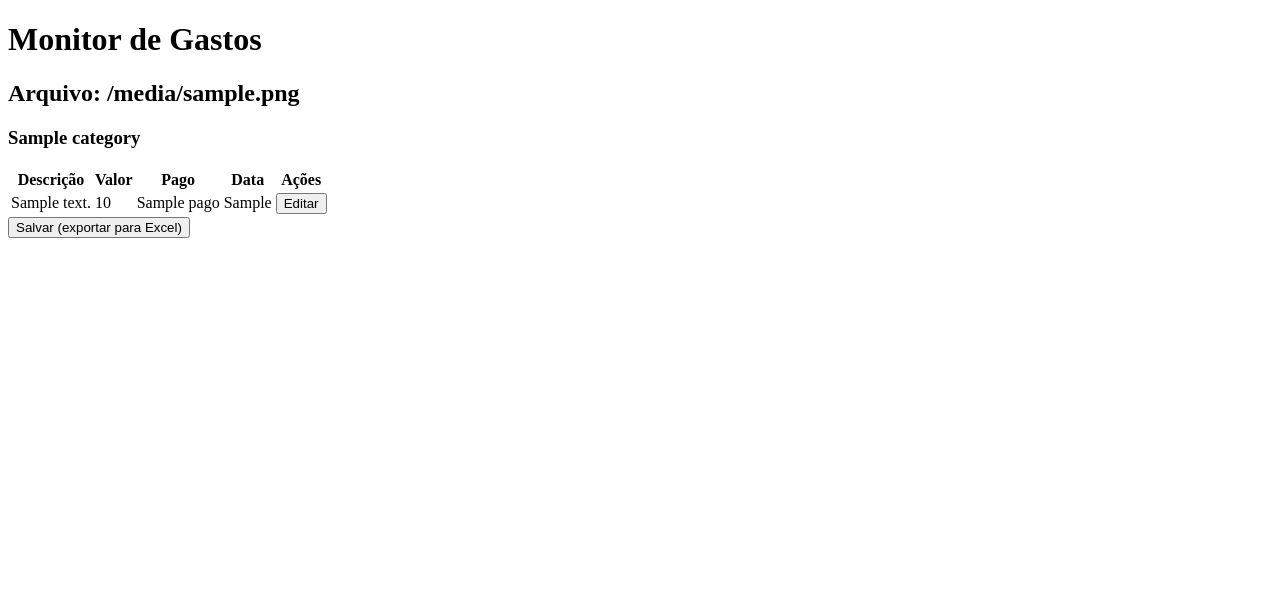
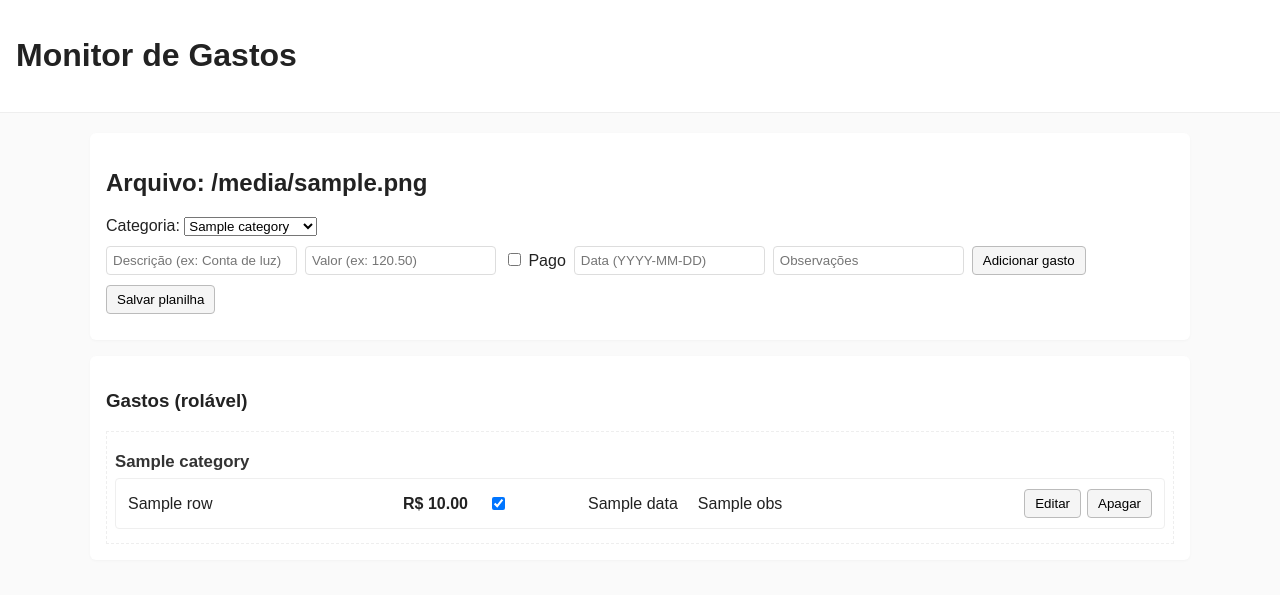
Before and after one commit to maarques/Monitoramento_Gastos, a Flask app: template templates/dashboard.html in a window 1280 px wide. Shown: the top 595 px of the page. Run offline with Flask 2, Linux system fonts and the light colour scheme; the template is opened without the code that fills it: most values are stand-ins (such as "Sample title", 1, 10 or a date in 2020).

Commit message:
esqueci os commits, vai assim mesmo kkkkkk

```diff
--- a/requirements.txt
+++ b/requirements.txt
@@ -1,5 +1,4 @@
 Flask>=2.0
-pandas>=1.5
+pandas>=1.4
 openpyxl>=3.0
-python-dotenv
-pytest
+python-dateutil
--- a/static/css/style.css
+++ b/static/css/style.css
@@ -0,0 +1,15 @@
+body { font-family: Arial, sans-serif; margin: 0; padding: 0; background:#fafafa; color:#222;}
+.topbar { background:#fff; border-bottom:1px solid #eee; padding:16px;}
+.container { padding:20px; max-width:1100px; margin:0 auto;}
+.box { background:#fff; padding:16px; margin-bottom:16px; border-radius:6px; box-shadow: 0 1px 3px rgba(0,0,0,0.03); }
+.row { margin:10px 0; display:flex; gap:8px; align-items:center; flex-wrap:wrap; }
+.form-inline input { padding:6px; border:1px solid #ddd; border-radius:4px; }
+button { padding:6px 10px; border-radius:4px; border:1px solid #bbb; background:#f5f5f5; cursor:pointer; }
+.gastos-scroll { max-height:420px; overflow:auto; padding:8px; border:1px dashed #eee; }
+.gasto-item { border:1px solid #efefef; padding:6px; margin-bottom:6px; border-radius:4px; background:#fff;}
+.gasto-row { display:flex; gap:8px; align-items:center; }
+.gasto-col { padding:4px 6px; min-width:80px; }
+.gasto-col.nome { min-width:220px; }
+.gasto-col.valor { width:100px; text-align:right; font-weight:600; }
+.gasto-col.actions { margin-left:auto; display:flex; gap:6px; }
+.cat-title { margin-top:12px; margin-bottom:6px; font-size:1.05rem; color:#333; }
--- a/static/js/app.js
+++ b/static/js/app.js
@@ -1,13 +1,195 @@
-document.addEventListener('click', (e) => {
-  if (e.target.matches('.btn-edit')) {
-    const tr = e.target.closest('tr');
+document.addEventListener('DOMContentLoaded', () => {
+  const file = window.APP_FILE || null;
+
+  const selCat = document.getElementById('select-category');
+  const newCatInput = document.getElementById('new-category-name');
+  if (selCat) {
+    selCat.addEventListener('change', () => {
+      if (selCat.value === '_new_') {
+        newCatInput.style.display = 'inline-block';
+      } else {
+        newCatInput.style.display = 'none';
+      }
+    });
   }
+
+  const btnAdd = document.getElementById('btn-add');
+  btnAdd?.addEventListener('click', (e) => {
+    e.preventDefault();
+    if (!file) { alert('Nenhum arquivo selecionado'); return; }
+    let category = selCat?.value || 'Default';
+    if (category === '_new_') {
+      const name = newCatInput.value.trim();
+      if (!name) { alert('Digite o nome da categoria'); return; }
+      category = name;
+    }
+    const row = {
+      nome: document.getElementById('f-nome').value,
+      valor: parseFloat(document.getElementById('f-valor').value || 0),
+      pago: document.getElementById('f-pago').checked,
+      data: document.getElementById('f-data').value,
+      obs: document.getElementById('f-obs').value
+    };
+
+    fetch('/api/add_row', {
+      method: 'POST',
+      headers: {'Content-Type': 'application/json'},
+      body: JSON.stringify({file, category, row})
+    }).then(r => r.json()).then(res => {
+      if (res.ok) {
+        addRowToDOM(category, res.row);
+        document.getElementById('f-nome').value = '';
+        document.getElementById('f-valor').value = '';
+        document.getElementById('f-pago').checked = false;
+        document.getElementById('f-data').value = '';
+        document.getElementById('f-obs').value = '';
+      } else {
+        alert('Erro ao adicionar');
+      }
+    });
+  });
+
+  function addRowToDOM(category, row) {
+    let catContainer = document.querySelector(`.cat-container[data-category="${category}"]`);
+    if (!catContainer) {
+      const title = document.createElement('h4');
+      title.className = 'cat-title';
+      title.textContent = category;
+      const container = document.createElement('div');
+      container.className = 'cat-container';
+      container.dataset.category = category;
+      const gastosList = document.getElementById('gastos-list');
+      gastosList.appendChild(title);
+      gastosList.appendChild(container);
+      catContainer = container;
+    }
+
+    const item = document.createElement('div');
+    item.className = 'gasto-item';
+    item.dataset.id = row.id;
+    item.innerHTML = `
+      <div class="gasto-row">
+        <div class="gasto-col nome" data-field="nome">${row.nome}</div>
+        <div class="gasto-col valor" data-field="valor">R$ ${Number(row.valor).toFixed(2)}</div>
+        <div class="gasto-col pago" data-field="pago"><input type="checkbox" class="chk-pago" ${row.pago ? 'checked' : ''}></div>
+        <div class="gasto-col data" data-field="data">${row.data || ''}</div>
+        <div class="gasto-col obs" data-field="obs">${row.obs || ''}</div>
+        <div class="gasto-col actions">
+          <button class="btn-edit">Editar</button>
+          <button class="btn-delete">Apagar</button>
+        </div>
+      </div>
+    `;
+    catContainer.appendChild(item);
+  }
+
+  document.getElementById('gastos-list')?.addEventListener('click', (e) => {
+    const btnDel = e.target.closest('.btn-delete');
+    const btnEdit = e.target.closest('.btn-edit');
+    if (btnDel) {
+      const item = btnDel.closest('.gasto-item');
+      const id = item.dataset.id;
+      const category = item.closest('.cat-container').dataset.category;
+      if (!confirm('Apagar este gasto?')) return;
+      fetch('/api/delete_row', {
+        method: 'POST',
+        headers: {'Content-Type': 'application/json'},
+        body: JSON.stringify({file, category, id})
+      }).then(r => r.json()).then(res => {
+        if (res.ok) item.remove();
+        else alert('Erro ao apagar');
+      });
+    } else if (btnEdit) {
+      const item = btnEdit.closest('.gasto-item');
+      toggleEdit(item);
+    }
+  });
+
+  document.getElementById('gastos-list')?.addEventListener('change', (e) => {
+    if (e.target.classList.contains('chk-pago')) {
+      const item = e.target.closest('.gasto-item');
+      const id = item.dataset.id;
+      const category = item.closest('.cat-container').dataset.category;
+      const checked = e.target.checked;
+      fetch('/api/update_row', {
+        method: 'POST',
+        headers: {'Content-Type': 'application/json'},
+        body: JSON.stringify({file, category, id, field: 'pago', value: checked})
+      }).then(r => r.json()).then(res => {
+        if (!res.ok) {
+          alert('Erro ao atualizar pago');
+          e.target.checked = !checked;
+        }
+      });
+    }
+  });
+
+  function toggleEdit(item) {
+    const cols = item.querySelectorAll('.gasto-col');
+    if (item.dataset.editing === '1') {
+      const id = item.dataset.id;
+      const category = item.closest('.cat-container').dataset.category;
+      const nome = item.querySelector('input[data-field="nome"]').value;
+      const valor = item.querySelector('input[data-field="valor"]').value;
+      const data = item.querySelector('input[data-field="data"]').value;
+      const obs = item.querySelector('input[data-field="obs"]').value;
+      const updates = [
+        {field:'nome', value: nome},
+        {field:'valor', value: valor},
+        {field:'data', value: data},
+        {field:'obs', value: obs}
+      ];
+      Promise.all(updates.map(u => fetch('/api/update_row', {
+        method:'POST',
+        headers: {'Content-Type': 'application/json'},
+        body: JSON.stringify({file, category, id, field: u.field, value: u.value})
+      }).then(r=>r.json())))
+      .then(results => {
+        const allOk = results.every(r => r.ok);
+        if (!allOk) alert('Alguma atualização falhou');
+        // restore display
+        item.querySelector('.nome').textContent = nome;
+        item.querySelector('.valor').textContent = 'R$ ' + (Number(valor).toFixed(2));
+        item.querySelector('.data').textContent = data;
+        item.querySelector('.obs').textContent = obs;
+        item.dataset.editing = '0';
+      });
+      return;
+    }
+
+    const nomeCell = item.querySelector('.nome');
+    const valorCell = item.querySelector('.valor');
+    const dataCell = item.querySelector('.data');
+    const obsCell = item.querySelector('.obs');
+
+    const nomeVal = nomeCell.textContent.trim();
+    const valorVal = valorCell.textContent.replace(/[R$\s]/g, '').replace(',', '.').trim();
+    const dataVal = dataCell.textContent.trim();
+    const obsVal = obsCell.textContent.trim();
+
+    nomeCell.innerHTML = `<input data-field="nome" value="${nomeVal}">`;
+    valorCell.innerHTML = `<input data-field="valor" value="${valorVal}">`;
+    dataCell.innerHTML = `<input data-field="data" value="${dataVal}">`;
+    obsCell.innerHTML = `<input data-field="obs" value="${obsVal}">`;
+
+    item.dataset.editing = '1';
+  }
+
+  document.getElementById('btn-save')?.addEventListener('click', () => {
+    if (!file) { alert('Nenhum arquivo selecionado'); return; }
+    const msg = document.getElementById('save-msg');
+    msg.textContent = 'Salvando...';
+    fetch('/api/save', {
+      method:'POST',
+      headers:{'Content-Type':'application/json'},
+      body: JSON.stringify({file})
+    }).then(r => r.json()).then(res => {
+      if (res.ok) {
+        msg.textContent = 'Salvo com sucesso.';
+        setTimeout(()=> msg.textContent = '', 2500);
+      } else {
+        msg.textContent = 'Erro ao salvar.';
+      }
+    });
+  });
 });
-
-document.getElementById('btn-save')?.addEventListener('click', () => {
-  const file = new URLSearchParams(location.search).get('file');
-  fetch('/api/save', {method: 'POST', headers: {'Content-Type': 'application/json'}, body: JSON.stringify({file})})
-    .then(r => r.json()).then(res => {
-      if (res.ok) alert('Salvo com sucesso');
-    });
-});
--- a/templates/base.html
+++ b/templates/base.html
@@ -1,18 +1,21 @@
 <!doctype html>
 <html lang="pt-BR">
 <head>
-  <meta charset="utf-8">
-  <meta name="viewport" content="width=device-width,initial-scale=1">
-  <title>{% block title %}Gastos{% endblock %}</title>
+  <meta charset="utf-8" />
+  <meta name="viewport" content="width=device-width,initial-scale=1" />
+  <title>{% block title %}Monitor de Gastos{% endblock %}</title>
   <link rel="stylesheet" href="{{ url_for('static', filename='css/style.css') }}">
 </head>
 <body>
-  <header>
+  <header class="topbar">
     <h1>Monitor de Gastos</h1>
   </header>
-  <main>
+  <main class="container">
     {% block content %}{% endblock %}
   </main>
+  <script>
+    window.APP_FILE = "{{ file or '' }}";
+  </script>
   <script src="{{ url_for('static', filename='js/app.js') }}"></script>
 </body>
 </html>
--- a/templates/dashboard.html
+++ b/templates/dashboard.html
@@ -1,26 +1,66 @@
 {% extends "base.html" %}
+{% block title %}Dashboard - {{ file or '' }}{% endblock %}
+
 {% block content %}
-  <h2>Arquivo: {{ file }}</h2>
+  <section class="box">
+    <h2>Arquivo: {{ file or "(nenhum arquivo)" }}</h2>
 
-  {% for category, rows in data.items() %}
-    <section class="category">
-      <h3>{{ category }}</h3>
-      <table>
-        <thead><tr><th>Descrição</th><th>Valor</th><th>Pago</th><th>Data</th><th>Ações</th></tr></thead>
-        <tbody>
-          {% for r in rows %}
-            <tr data-id="{{ r.id }}" data-cat="{{ category }}">
-              <td class="editable" data-field="descricao">{{ r.descricao }}</td>
-              <td class="editable" data-field="valor">{{ r.valor|round(2) }}</td>
-              <td class="editable" data-field="pago">{{ r.pago }}</td>
-              <td class="editable" data-field="data_pagamento">{{ r.data_pagamento or "" }}</td>
-              <td><button class="btn-edit">Editar</button></td>
-            </tr>
-          {% endfor %}
-        </tbody>
-      </table>
-    </section>
-  {% endfor %}
+    <div class="row">
+      <div class="col">
+        <label>Categoria:
+          <select id="select-category">
+            {% for c in categories %}
+              <option value="{{ c }}">{{ c }}</option>
+            {% endfor %}
+            <option value="_new_">+ nova categoria...</option>
+          </select>
+        </label>
+        <input type="text" id="new-category-name" placeholder="Nome nova categoria" style="display:none;">
+      </div>
+    </div>
 
-  <button id="btn-save">Salvar (exportar para Excel)</button>
+    <div class="row form-inline">
+      <input id="f-nome" placeholder="Descrição (ex: Conta de luz)">
+      <input id="f-valor" placeholder="Valor (ex: 120.50)">
+      <label><input id="f-pago" type="checkbox"> Pago</label>
+      <input id="f-data" placeholder="Data (YYYY-MM-DD)">
+      <input id="f-obs" placeholder="Observações">
+      <button id="btn-add">Adicionar gasto</button>
+    </div>
+
+    <div class="row">
+      <button id="btn-save">Salvar planilha</button>
+      <span id="save-msg"></span>
+    </div>
+  </section>
+
+  <section class="box">
+    <h3>Gastos (rolável)</h3>
+    <div id="gastos-list" class="gastos-scroll">
+      {% if data %}
+        {% for category, rows in data.items() %}
+          <h4 class="cat-title">{{ category }}</h4>
+          <div class="cat-container" data-category="{{ category }}">
+            {% for r in rows %}
+              <div class="gasto-item" data-id="{{ r.id }}">
+                <div class="gasto-row">
+                  <div class="gasto-col nome" data-field="nome">{{ r.nome }}</div>
+                  <div class="gasto-col valor" data-field="valor">R$ {{ "%.2f"|format(r.valor) }}</div>
+                  <div class="gasto-col pago" data-field="pago"><input type="checkbox" class="chk-pago" {% if r.pago %}checked{% endif %}></div>
+                  <div class="gasto-col data" data-field="data">{{ r.data or '' }}</div>
+                  <div class="gasto-col obs" data-field="obs">{{ r.obs or '' }}</div>
+                  <div class="gasto-col actions">
+                    <button class="btn-edit">Editar</button>
+                    <button class="btn-delete">Apagar</button>
+                  </div>
+                </div>
+              </div>
+            {% endfor %}
+          </div>
+        {% endfor %}
+      {% else %}
+        <p>Nenhum gasto carregado.</p>
+      {% endif %}
+    </div>
+  </section>
 {% endblock %}
```
Also changed, not shown: app/__init__.py (+5 -3 lines), app/models.py (+14 -4 lines), app/routes.py (+45 -17 lines), app/services.py (+207 -10 lines), app/utils.py (+13 -5 lines), templates/index.html (+10 -2 lines), 2 other files.
